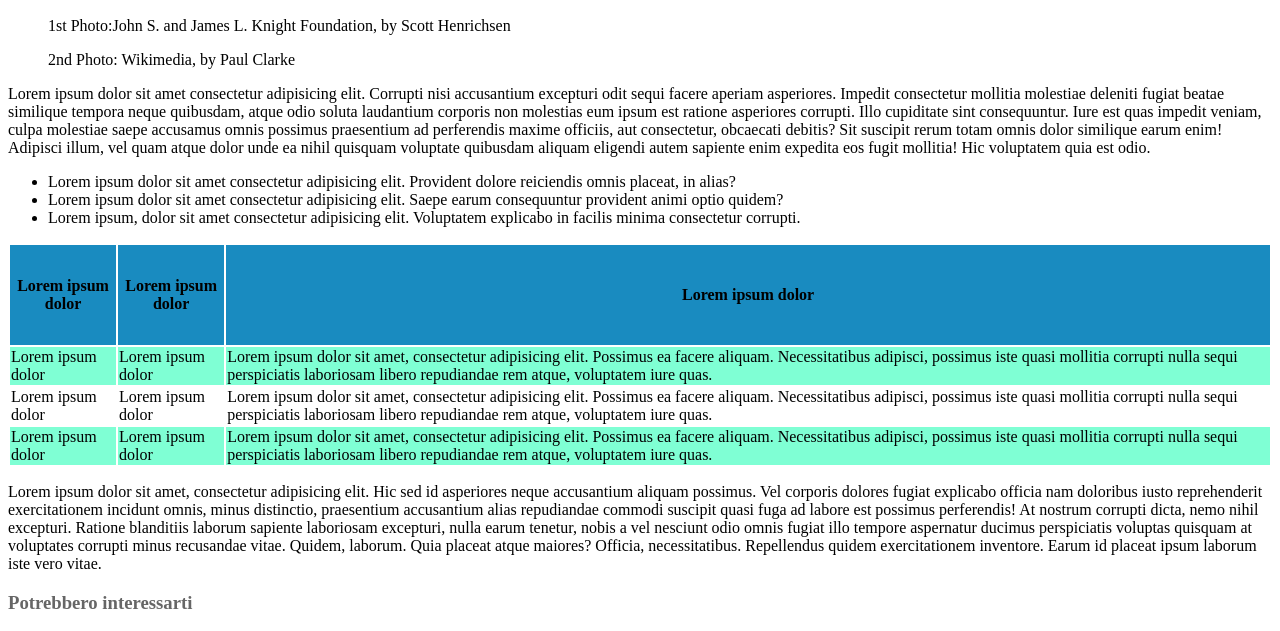
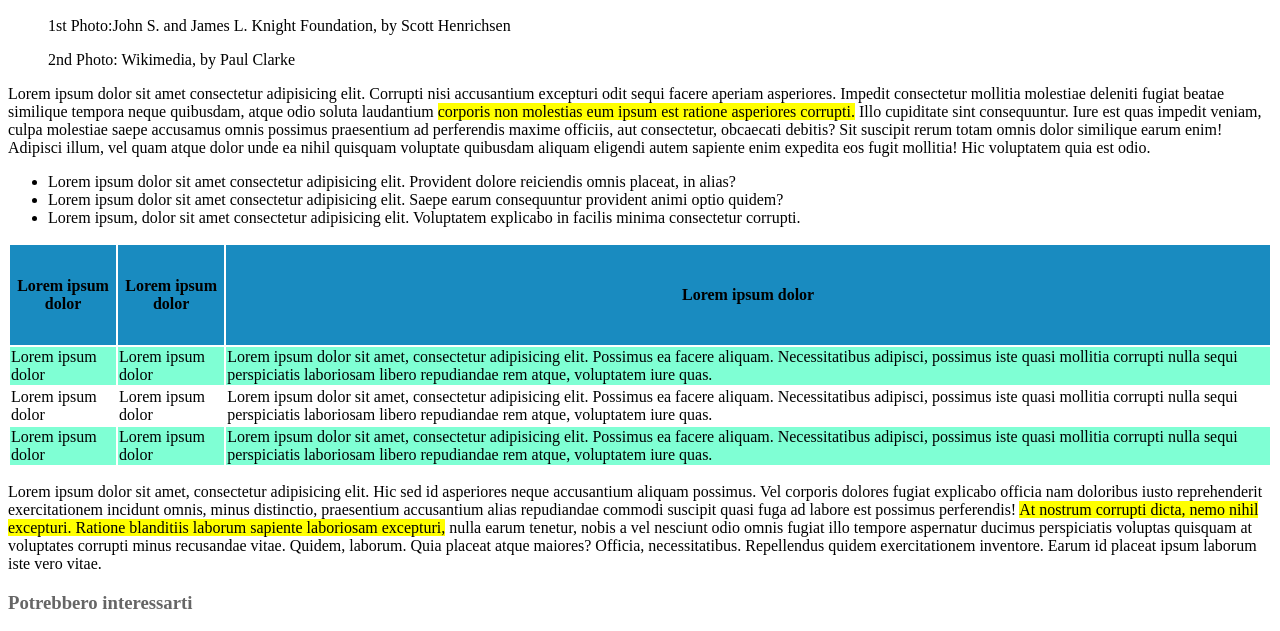
Before and after one commit to eduardorocco/html-css-booleaner, a plain HTML site: page index.html in a window 1280 px wide. Shown: the part 581-1212 px from the top of the page. Drawn offline with Linux system fonts and the light colour scheme.

Commit message:
ADD mark

```diff
--- a/index.html
+++ b/index.html
@@ -36,7 +36,7 @@
     <main>
         <!--Articolo-->
         <div>
-                <p>Lorem ipsum dolor sit amet consectetur adipisicing elit. Corrupti nisi accusantium excepturi odit sequi facere aperiam asperiores. Impedit consectetur mollitia molestiae deleniti fugiat beatae similique tempora neque quibusdam, atque odio soluta laudantium corporis non molestias eum ipsum est ratione asperiores corrupti. Illo cupiditate sint consequuntur. Iure est quas impedit veniam, culpa molestiae saepe accusamus omnis possimus praesentium ad perferendis maxime officiis, aut consectetur, obcaecati debitis? Sit suscipit rerum totam omnis dolor similique earum enim! Adipisci illum, vel quam atque dolor unde ea nihil quisquam voluptate quibusdam aliquam eligendi autem sapiente enim expedita eos fugit mollitia! Hic voluptatem quia est odio.</p>
+                <p>Lorem ipsum dolor sit amet consectetur adipisicing elit. Corrupti nisi accusantium excepturi odit sequi facere aperiam asperiores. Impedit consectetur mollitia molestiae deleniti fugiat beatae similique tempora neque quibusdam, atque odio soluta laudantium <mark>corporis non molestias eum ipsum est ratione asperiores corrupti.</mark> Illo cupiditate sint consequuntur. Iure est quas impedit veniam, culpa molestiae saepe accusamus omnis possimus praesentium ad perferendis maxime officiis, aut consectetur, obcaecati debitis? Sit suscipit rerum totam omnis dolor similique earum enim! Adipisci illum, vel quam atque dolor unde ea nihil quisquam voluptate quibusdam aliquam eligendi autem sapiente enim expedita eos fugit mollitia! Hic voluptatem quia est odio.</p>
                 <ul>
                     <li>Lorem ipsum dolor sit amet consectetur adipisicing elit. Provident dolore reiciendis omnis placeat, in alias?</li>
                     <li>Lorem ipsum dolor sit amet consectetur adipisicing elit. Saepe earum consequuntur provident animi optio quidem?</li>
@@ -80,7 +80,7 @@
 
         <!--paragrafo finale-->
         <div>
-            <p>Lorem ipsum dolor sit amet, consectetur adipisicing elit. Hic sed id asperiores neque accusantium aliquam possimus. Vel corporis dolores fugiat explicabo officia nam doloribus iusto reprehenderit exercitationem incidunt omnis, minus distinctio, praesentium accusantium alias repudiandae commodi suscipit quasi fuga ad labore est possimus perferendis! At nostrum corrupti dicta, nemo nihil excepturi. Ratione blanditiis laborum sapiente laboriosam excepturi, nulla earum tenetur, nobis a vel nesciunt odio omnis fugiat illo tempore aspernatur ducimus perspiciatis voluptas quisquam at voluptates corrupti minus recusandae vitae. Quidem, laborum. Quia placeat atque maiores? Officia, necessitatibus. Repellendus quidem exercitationem inventore. Earum id placeat ipsum laborum iste vero vitae.</p>
+            <p>Lorem ipsum dolor sit amet, consectetur adipisicing elit. Hic sed id asperiores neque accusantium aliquam possimus. Vel corporis dolores fugiat explicabo officia nam doloribus iusto reprehenderit exercitationem incidunt omnis, minus distinctio, praesentium accusantium alias repudiandae commodi suscipit quasi fuga ad labore est possimus perferendis! <mark>At nostrum corrupti dicta, nemo nihil excepturi. Ratione blanditiis laborum sapiente laboriosam excepturi,</mark> nulla earum tenetur, nobis a vel nesciunt odio omnis fugiat illo tempore aspernatur ducimus perspiciatis voluptas quisquam at voluptates corrupti minus recusandae vitae. Quidem, laborum. Quia placeat atque maiores? Officia, necessitatibus. Repellendus quidem exercitationem inventore. Earum id placeat ipsum laborum iste vero vitae.</p>
         </div>
 
         <div>
```
